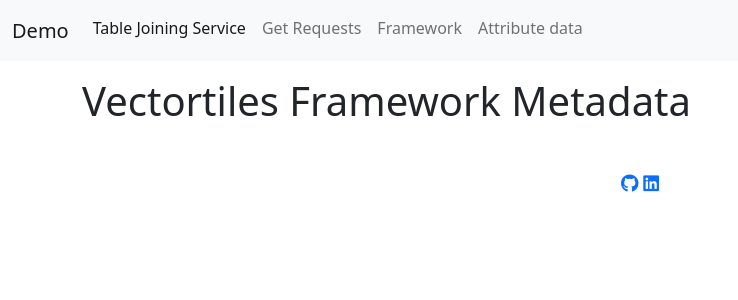
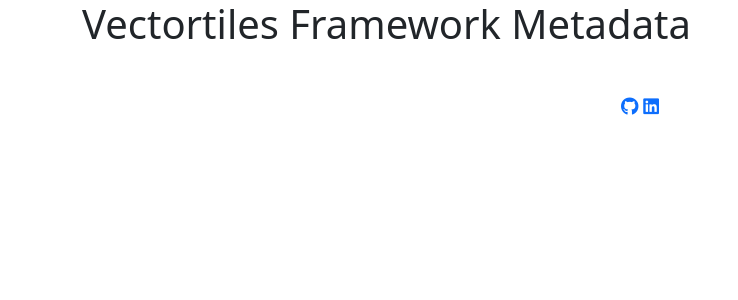
Before and after one commit to schawanji/TJS-Server, a Flask app: page /tjs/frameworks in a window 1280 px wide. Shown: the top 300 px of the page, without its empty margins (0-738 px from the left). Run offline with Flask 2, Linux system fonts and the light colour scheme; data that the repository does not hold is empty; some libraries are stand-ins or nearby versions.

Commit message:
Update base.html

```diff
--- a/templates/base.html
+++ b/templates/base.html
@@ -19,41 +19,7 @@
     <title>{% block title %} GENERIC TITLE {% endblock %}</title>
   </head>
   <body>
-    <nav class="navbar navbar-expand-lg navbar-light bg-light">
-      <div class="container-fluid">
-        <a class="navbar-brand" href="/">Demo</a>
-        <button
-          class="navbar-toggler"
-          type="button"
-          data-bs-toggle="collapse"
-          data-bs-target="#navbarNav"
-          aria-controls="navbarNav"
-          aria-expanded="false"
-          aria-label="Toggle navigation"
-        >
-          <span class="navbar-toggler-icon"></span>
-        </button>
-        <div class="collapse navbar-collapse" id="navbarNav">
-          <ul class="navbar-nav">
-            <li class="nav-item">
-              <a class="nav-link active" aria-current="page" href="/"
-                >Table Joining Service</a
-              >
-            </li>
-            <li class="nav-item">
-              <a class="nav-link" href="/tjs">Get Requests</a>
-            </li>
-            <li class="nav-item">
-              <a class="nav-link" href="/tjs/frameworks">Framework</a>
-            </li>
-            <li class="nav-item">
-              <a class="nav-link" href="/tjs/attributes">Attribute data</a>
-            </li>
-          </ul>
-        </div>
-      </div>
-    </nav>
-    <br />
+
   {% block content %}
     {%endblock%}
 
```
